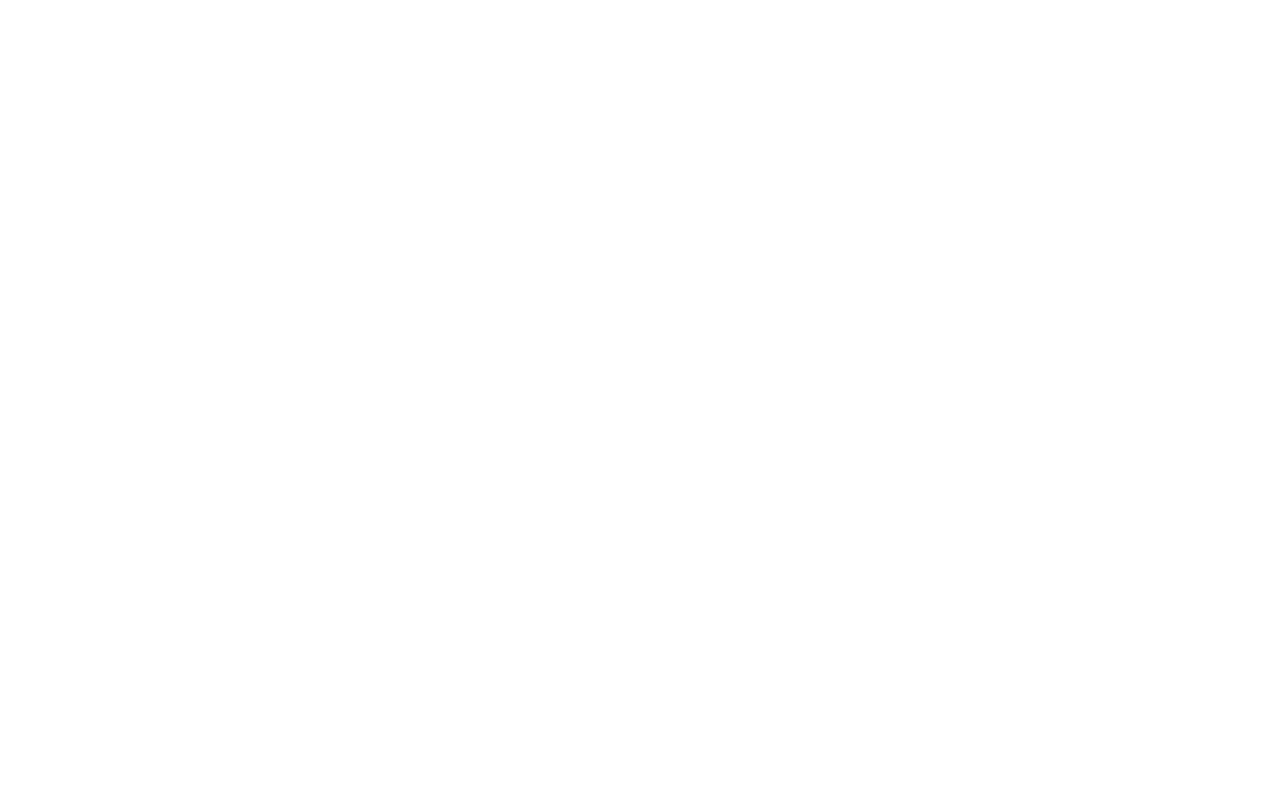
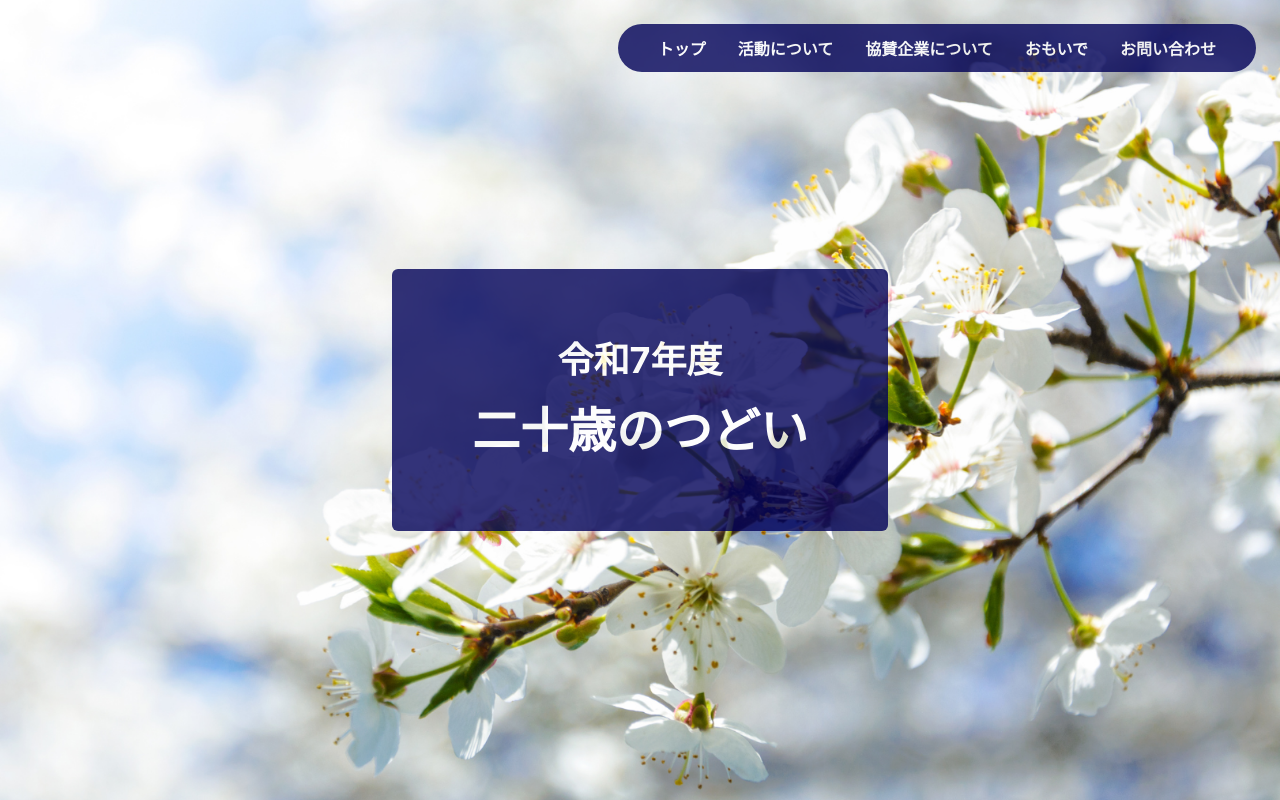
Before and after one commit to yushin-ito/Entyoukai, a React (Vite) app: page /memory in a window 1280 px wide. Before the commit this address had no page. Shown: the top 800 px of the page. Built offline with nearby package versions, Linux system fonts and the light colour scheme.

Commit message:
change: ルーティング名を変更

```diff
--- a/src/Router.tsx
+++ b/src/Router.tsx
@@ -1,10 +1,11 @@
 import { BrowserRouter, Route, Routes } from "react-router-dom";
-import Participant from "./pages/Participant";
+import { Box } from "@chakra-ui/react";
+
+import Top from "./pages/Top";
+import Activity from "./pages/Activity";
+import Company from "./pages/Company";
+import Memory from "./pages/Memory";
 import Contact from "./pages/Contact";
-import Top from "./pages/Top";
-import { Box } from "@chakra-ui/react";
-import Member from "./pages/Member";
-import Company from "./pages/Companty";
 
 const Router = () => {
   return (
@@ -12,9 +13,9 @@ const Router = () => {
       <Box flex="1" p="0">
         <Routes>
           <Route path="/" element={<Top />} />
-          <Route path="/participant" element={<Participant />} />
+          <Route path="/activity" element={<Activity />} />
           <Route path="/company" element={<Company />} />
-          <Route path="/member" element={<Member />} />
+          <Route path="/memory" element={<Memory />} />
           <Route path="/contact" element={<Contact />} />
         </Routes>
       </Box>
--- a/src/components/layouts/MainVisual.tsx
+++ b/src/components/layouts/MainVisual.tsx
@@ -46,14 +46,14 @@ const MainVisual = () => {
         <Button as={Link} to="/" variant="link" color="white">
           トップ
         </Button>
-        <Button as={Link} to="/participant" variant="link" color="white">
-          参加する方へ
+        <Button as={Link} to="/activity" variant="link" color="white">
+          活動について
         </Button>
         <Button as={Link} to="/company" variant="link" color="white">
-          企業の方へ
+          協賛企業について
         </Button>
-        <Button as={Link} to="/member" variant="link" color="white">
-          メンバー紹介
+        <Button as={Link} to="/memory" variant="link" color="white">
+          おもいで
         </Button>
         <Button as={Link} to="/contact" variant="link" color="white">
           お問い合わせ
--- a/src/pages/Participant.tsx
+++ b/src/pages/Activity.tsx
@@ -3,12 +3,12 @@ import MainVisual from "../components/layouts/MainVisual";
 import SectionTitle from "../components/layouts/SectionTitle";
 import Footer from "../components/layouts/Footer";
 
-const Participant = () => {
+const Activity = () => {
   return (
     <VStack flex="1" alignItems="center" spacing="20" overflowX="hidden">
       <MainVisual />
       <VStack w="60%" spacing="8">
-        <SectionTitle title="参加する方へ" />
+        <SectionTitle title="活動について" />
         <Box h="400px" />
       </VStack>
       <Footer />
@@ -16,4 +16,4 @@ const Participant = () => {
   );
 };
 
-export default Participant;
+export default Activity;
--- a/src/pages/Member.tsx
+++ b/src/pages/Company.tsx
@@ -3,12 +3,12 @@ import MainVisual from "../components/layouts/MainVisual";
 import SectionTitle from "../components/layouts/SectionTitle";
 import Footer from "../components/layouts/Footer";
 
-const Member = () => {
+const Company = () => {
   return (
     <VStack flex="1" alignItems="center" spacing="20" overflowX="hidden">
       <MainVisual />
       <VStack w="60%" spacing="8">
-        <SectionTitle title="メンバー紹介" />
+        <SectionTitle title="協賛企業について" />
         <Box h="400px" />
       </VStack>
       <Footer />
@@ -16,4 +16,4 @@ const Member = () => {
   );
 };
 
-export default Member;
+export default Company;
--- a/src/pages/Companty.tsx
+++ b/src/pages/Memory.tsx
@@ -3,12 +3,12 @@ import MainVisual from "../components/layouts/MainVisual";
 import SectionTitle from "../components/layouts/SectionTitle";
 import Footer from "../components/layouts/Footer";
 
-const Company = () => {
+const Memory = () => {
   return (
     <VStack flex="1" alignItems="center" spacing="20" overflowX="hidden">
       <MainVisual />
       <VStack w="60%" spacing="8">
-        <SectionTitle title="企業の方へ" />
+        <SectionTitle title="おもいで" />
         <Box h="400px" />
       </VStack>
       <Footer />
@@ -16,4 +16,4 @@ const Company = () => {
   );
 };
 
-export default Company;
+export default Memory;
```
